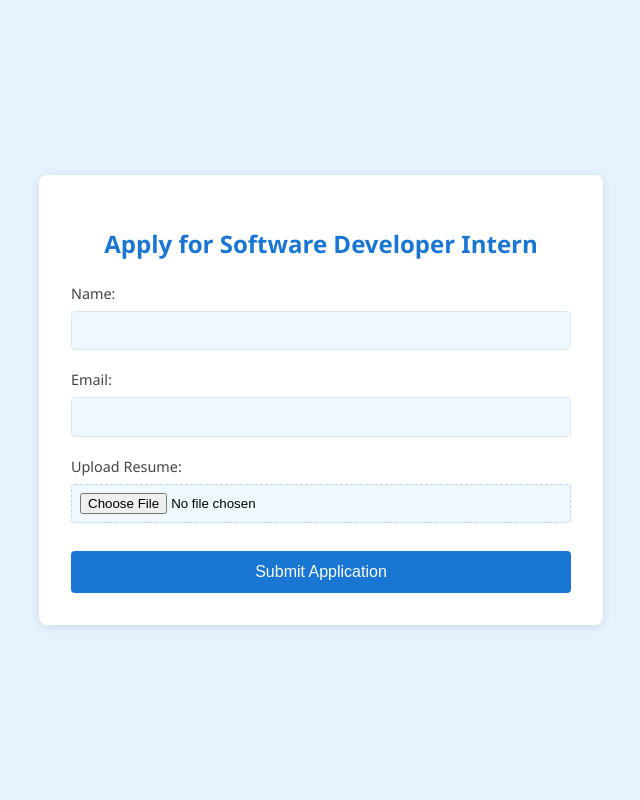
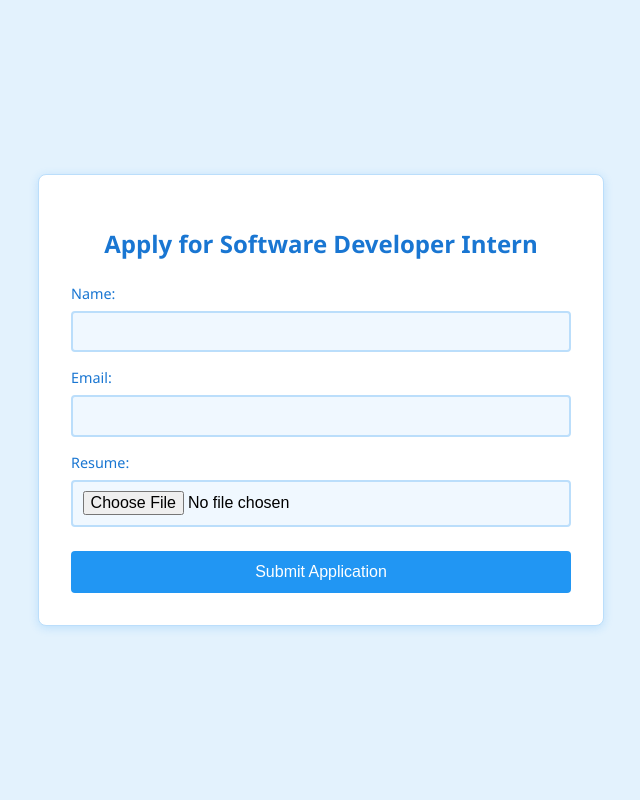
Before and after one commit to gnaneswar675/resumatch, a Django app: page /apply/1/ in a window 1280 px wide. Shown: the whole page, without its empty margins (319-959 px from the left). Run offline with Django 5.2, Linux system fonts and the light colour scheme.

Commit message:
Update apply_job.html

```diff
--- a/resume_scanner/templates/apply_job.html
+++ b/resume_scanner/templates/apply_job.html
@@ -2,11 +2,12 @@
 <html lang="en">
 <head>
     <meta charset="UTF-8">
-    <title>Apply for DevOps Engineer</title>
+    <meta name="viewport" content="width=device-width, initial-scale=1.0">
+    <title>Apply for {{ job.title }}</title>
     <style>
         body {
             font-family: 'Segoe UI', Arial, sans-serif;
-            background-color: #e6f3ff;
+            background-color: #e3f2fd; /* Light blue background */
             margin: 0;
             padding: 0;
             min-height: 100vh;
@@ -19,13 +20,14 @@
             background-color: white;
             padding: 2rem;
             border-radius: 8px;
-            box-shadow: 0 2px 10px rgba(0, 0, 0, 0.1);
+            box-shadow: 0 2px 10px rgba(33, 150, 243, 0.2); /* Blue shadow */
             width: 100%;
             max-width: 500px;
+            border: 1px solid #bbdefb; /* Light blue border */
         }
 
         h2 {
-            color: #1976d2;
+            color: #1976d2; /* Primary blue */
             text-align: center;
             margin-bottom: 1.5rem;
             font-size: 1.5rem;
@@ -39,32 +41,33 @@
         label {
             display: block;
             margin-bottom: 0.5rem;
-            color: #444;
+            color: #1976d2; /* Primary blue */
             font-size: 0.9rem;
+            font-weight: 500;
         }
 
         input[type="text"],
-        input[type="email"] {
+        input[type="email"],
+        input[type="file"] {
             width: 100%;
             padding: 0.6rem;
-            border: 1px solid #dbe9f6;
+            border: 2px solid #bbdefb; /* Light blue border */
             border-radius: 4px;
             font-size: 1rem;
-            background-color: #f0f8ff;
+            background-color: #f0f8ff; /* Light blue background */
             box-sizing: border-box;
+            transition: border-color 0.3s;
         }
 
-        input[type="file"] {
-            width: 100%;
-            padding: 0.5rem;
-            border: 1px dashed #b3d7ff;
-            border-radius: 4px;
-            background-color: #f0f8ff;
-            box-sizing: border-box;
+        input[type="text"]:focus,
+        input[type="email"]:focus,
+        input[type="file"]:focus {
+            outline: none;
+            border-color: #2196f3; /* Brighter blue on focus */
         }
 
         button {
-            background-color: #1976d2;
+            background-color: #2196f3; /* Primary blue */
             color: white;
             padding: 0.75rem;
             border: none;
@@ -74,31 +77,29 @@
             cursor: pointer;
             width: 100%;
             margin-top: 0.5rem;
+            transition: background-color 0.3s;
         }
 
         button:hover {
-            background-color: #1565c0;
+            background-color: #1976d2; /* Darker blue on hover */
+        }
+
+        .btn-primary {
+            background-color: #2196f3;
+        }
+
+        .btn-primary:hover {
+            background-color: #1976d2;
         }
     </style>
 </head>
 <body>
     <div class="application-container">
-        <h2>Apply for {{job.title}}</h2>
-        <form method="post" enctype="multipart/form-data">
+        <h2>Apply for {{ job.title }}</h2>
+        <form method="POST" enctype="multipart/form-data">
             {% csrf_token %}
-            <div class="form-field">
-                <label>Name:</label>
-                <input type="text" name="name" required>
-            </div>
-            <div class="form-field">
-                <label>Email:</label>
-                <input type="email" name="email" required>
-            </div>
-            <div class="form-field">
-                <label>Upload Resume:</label>
-                <input type="file" name="resume" required accept=".pdf,.doc,.docx">
-            </div>
-            <button type="submit">Submit Application</button>
+            {{ form.as_p }}
+            <button type="submit" class="btn btn-primary">Submit Application</button>
         </form>
     </div>
 </body>
```
